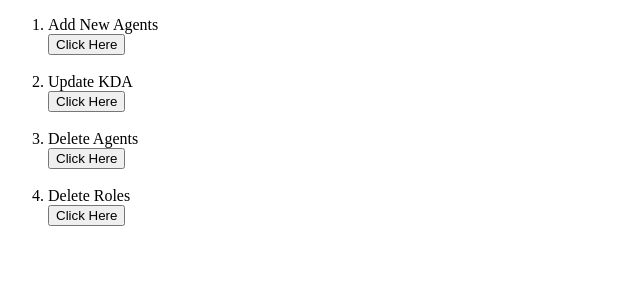
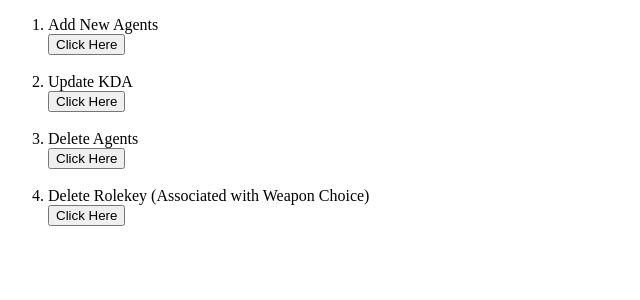
Before and after one commit to sreedavemuri/CSE111Project, a Flask app: page /IUD in a window 1280 px wide. Shown: the part 192-492 px from the top of the page, without its empty margins (0-640 px from the left). Run offline with Flask 2, Linux system fonts and the light colour scheme; some libraries are stand-ins or nearby versions.

Commit message:
change title

```diff
--- a/templates/IUD.html
+++ b/templates/IUD.html
@@ -45,7 +45,7 @@
 
         <br><br>
 
-        <li>Delete Roles</li>
+        <li>Delete Rolekey (Associated with Weapon Choice)</li>
         <a href="{{'deleteR'}}">
             <button>Click Here</button>
         </a>
```
